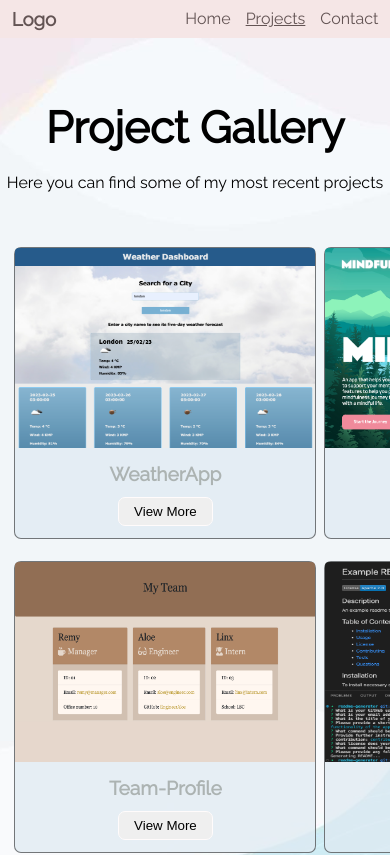
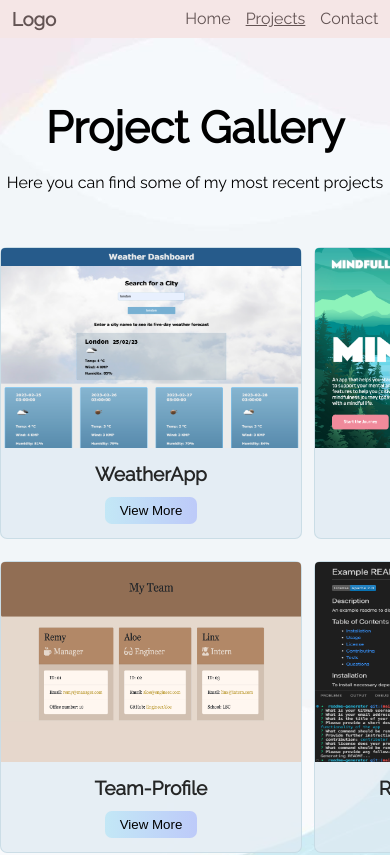
Before and after one commit to ayahxsheikh/my-portfolio, a React (Create React App) app: page /project-gallery in a window 390 px wide. Shown: the top 855 px of the page. Built offline with nearby package versions, Linux system fonts and the light colour scheme.

Commit message:
media queries

```diff
--- a/src/styles/contact.css
+++ b/src/styles/contact.css
@@ -55,6 +55,7 @@
       cursor: pointer;
       color: #fff;
       background-color: #F08A9B;
+      background-image: linear-gradient(to right, #ff3a99d9, #f85ca8,#e7644f);
       border-radius: 7px;
   }
 
--- a/src/styles/project.css
+++ b/src/styles/project.css
@@ -1,4 +1,5 @@
 /* Project Gallery Styles */
+
 .projectContainer {
   text-align: center;
 }
@@ -24,9 +25,9 @@
     display: grid;
     grid-template-columns: 1fr 1fr 1fr;
     grid-template-rows: 1fr 1fr;
-    gap: 6% 2%;
-    padding: 3.7%;
-    margin: 1rem auto;
+    gap: 6% 3%;
+    padding: 3.7% 0%;
+    margin: 0% auto;
     text-align: center;
     max-width: fit-content;
   }
@@ -36,7 +37,7 @@
     flex-direction: column;
     justify-content:start;
     background-color: #dfe9f2bc;
-    border: 1px solid #3b3d3ead;
+    border: 1px solid #bdd4dfad;
     border-radius: 7px;
     height: 290px;
     /* height adjusts space of content inside cards */
@@ -54,7 +55,7 @@
   }
 
     .p-title{
-      color:#acb3b2;
+      color:#252626;
       font-size: 1.2rem;
       font-weight: 500px;
       margin-bottom: 4%;
@@ -63,9 +64,13 @@
     .btn {
       padding: 2% 5%;
       border-radius: 7px;
-      border: 1px solid #fffbfb;
-      background-color: var(linear-gradient(#ba5d4e), (#fffbfb))
+      border: none;
+      background-image: linear-gradient(to right, #bbe6f7d9, #bdcaf9);
+      cursor: pointer;
+    }
 
+    .btn:hover{
+      background-image: linear-gradient(#9fcefdd4, #97d6fe);
     }
 
 
@@ -98,8 +103,8 @@
 
     @media only screen and (max-width: 830px){
       .projectBg{
-        height: 190vh;
-        width: 100vw;
+        height: 110vh;
+        max-width: 100vw;
         }
 
       .project-grid {
@@ -110,3 +115,17 @@
         row-gap: 2.5%;
       }
     }
+
+    /* @media only screen and (max-width: 900px){
+      .projectBg{
+        height: 300vh;
+        width: 100vw;
+        }
+    } */
+
+    @media only screen and (max-width: 1200px){
+      .projectBg{
+        height: 170vh;
+        max-width: 110vw;
+        }
+    }
```
